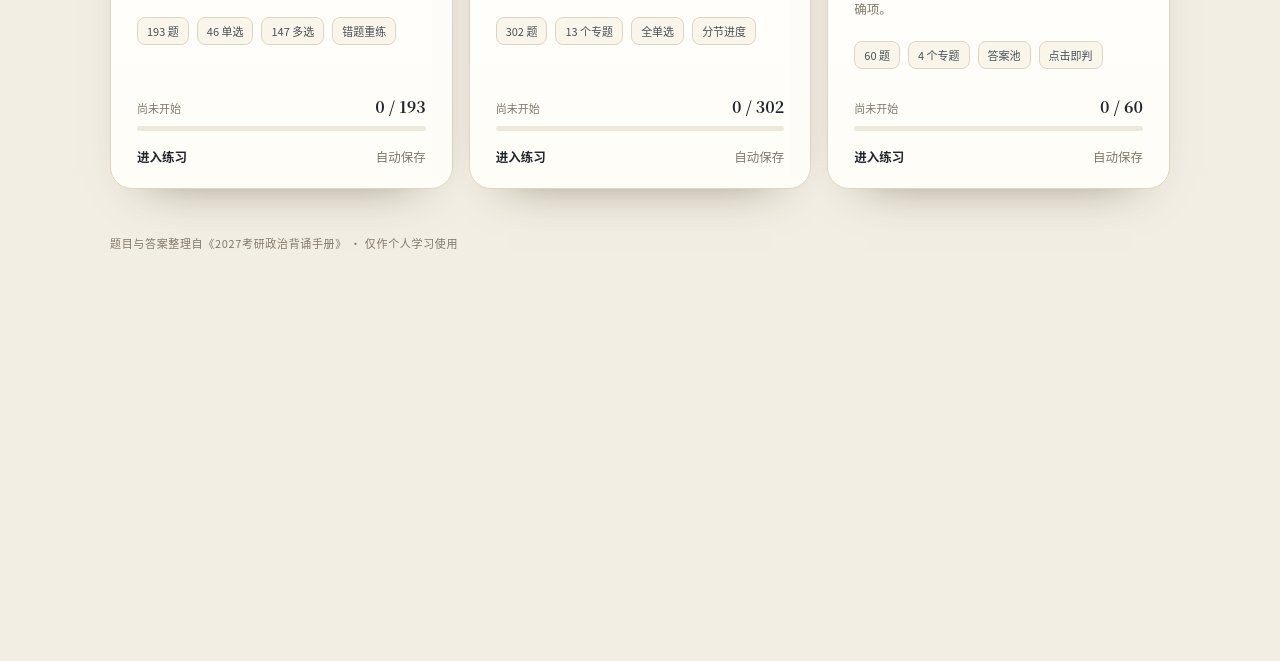
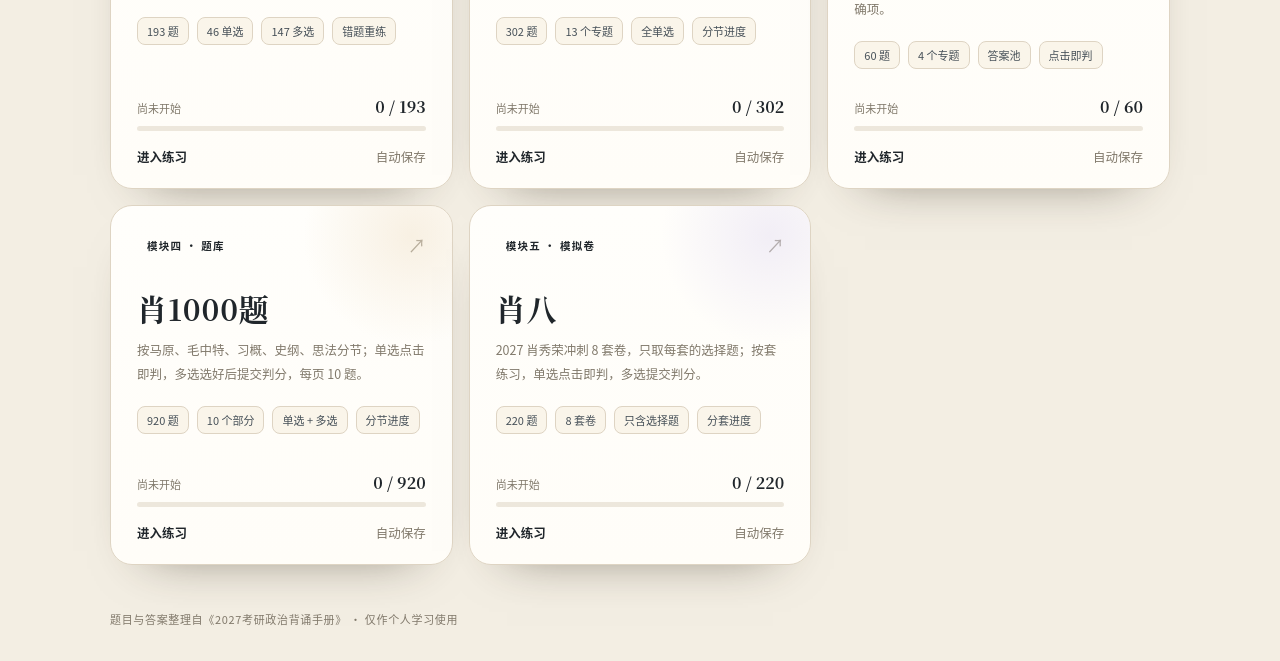
Before and after one commit to pengpoiuyy/kaoyan-politics-quiz, a plain HTML site: page index.html in a window 1280 px wide. Shown: the part 482-1143 px from the top of the page. Before the commit the page ends 800 px from the top, so only its background shows below. Drawn offline with Linux system fonts and the light colour scheme.

Commit message:
Add index.html

```diff
--- a/index.html
+++ b/index.html
@@ -134,6 +134,8 @@
   .module.shizheng::after { background: radial-gradient(circle, var(--accent-soft), transparent 70%); }
   .module.bianxi::after { background: radial-gradient(circle, var(--blue-soft), transparent 70%); }
   .module.matching::after { background: radial-gradient(circle, var(--jade-soft), transparent 70%); }
+  .module.xiao1000::after { background: radial-gradient(circle, #f2e5cf, transparent 70%); }
+  .module.xiaoba::after { background: radial-gradient(circle, #e7e1f2, transparent 70%); }
 
   .card-top { display: flex; align-items: center; justify-content: space-between; gap: 12px; }
   .kind {
@@ -218,11 +220,11 @@
   <section class="hero">
     <p class="eyebrow">每天十题 · 稳步上岸</p>
     <h2>今天刷哪一块？</h2>
-    <p>时政套题、知识点辨析、会议人物著作配对，三个模块分开记进度，互不干扰。</p>
+    <p>时政套题、知识点辨析、会议人物著作、肖1000题、肖八，五个模块分开记进度，互不干扰。</p>
   </section>
 
   <main class="modules">
-    <a class="module shizheng" href="shizheng.html">
+    <a class="module shizheng" href="shizheng.html?v=20261118">
       <div class="card-top">
         <span class="kind">模块一 · 套题</span>
         <span class="arrow" aria-hidden="true">↗</span>
@@ -242,7 +244,7 @@
       </div>
     </a>
 
-    <a class="module bianxi" href="bianxi.html">
+    <a class="module bianxi" href="bianxi.html?v=20261118">
       <div class="card-top">
         <span class="kind">模块二 · 专项</span>
         <span class="arrow" aria-hidden="true">↗</span>
@@ -262,7 +264,7 @@
       </div>
     </a>
 
-    <a class="module matching" href="matching.html">
+    <a class="module matching" href="matching.html?v=20261118">
       <div class="card-top">
         <span class="kind">模块三 · 配对</span>
         <span class="arrow" aria-hidden="true">↗</span>
@@ -281,6 +283,45 @@
         <div class="cta"><span>进入练习</span><em>自动保存</em></div>
       </div>
     </a>
+    <a class="module xiao1000" href="xiao1000.html?v=20261119">
+      <div class="card-top">
+        <span class="kind">模块四 · 题库</span>
+        <span class="arrow" aria-hidden="true">↗</span>
+      </div>
+      <h3>肖1000题</h3>
+      <p class="desc">按马原、毛中特、习概、史纲、思法分节；单选点击即判，多选选好后提交判分，每页 10 题。</p>
+      <div class="facts">
+        <span class="fact">920 题</span>
+        <span class="fact">10 个部分</span>
+        <span class="fact">单选 + 多选</span>
+        <span class="fact">分节进度</span>
+      </div>
+      <div class="progress-block">
+        <div class="progress-line"><span id="xq-label">尚未开始</span><b id="xq-count">0 / 920</b></div>
+        <div class="bar"><i id="xq-bar"></i></div>
+        <div class="cta"><span>进入练习</span><em>自动保存</em></div>
+      </div>
+    </a>
+
+    <a class="module xiaoba" href="xiaoba.html?v=20261119">
+      <div class="card-top">
+        <span class="kind">模块五 · 模拟卷</span>
+        <span class="arrow" aria-hidden="true">↗</span>
+      </div>
+      <h3>肖八</h3>
+      <p class="desc">2027 肖秀荣冲刺 8 套卷，只取每套的选择题；按套练习，单选点击即判，多选提交判分。</p>
+      <div class="facts">
+        <span class="fact">220 题</span>
+        <span class="fact">8 套卷</span>
+        <span class="fact">只含选择题</span>
+        <span class="fact">分套进度</span>
+      </div>
+      <div class="progress-block">
+        <div class="progress-line"><span id="xb-label">尚未开始</span><b id="xb-count">0 / 220</b></div>
+        <div class="bar"><i id="xb-bar"></i></div>
+        <div class="cta"><span>进入练习</span><em>自动保存</em></div>
+      </div>
+    </a>
   </main>
 
   <footer>题目与答案整理自《2027考研政治背诵手册》 · 仅作个人学习使用</footer>
@@ -290,9 +331,11 @@
   const KEYS = {
     shizheng: "kaoyan-politics-quiz-2027-v1",
     bianxi: "kaoyan-politics-bianxi-2027-v1",
-    matching: "kaoyan-politics-matching-2027-v1"
+    matching: "kaoyan-politics-matching-2027-v1",
+    xiao1000: "kaoyan-politics-xiao1000-2027-v1",
+    xiaoba: "kaoyan-politics-xiaoba-2027-v1"
   };
-  const TOTALS = { shizheng: 193, bianxi: 302, matching: 60 };
+  const TOTALS = { shizheng: 193, bianxi: 302, matching: 60, xiao1000: 920, xiaoba: 220 };
 
   function readCount(key) {
     try {
@@ -316,6 +359,8 @@
   paint("sz", KEYS.shizheng, TOTALS.shizheng);
   paint("bx", KEYS.bianxi, TOTALS.bianxi);
   paint("pp", KEYS.matching, TOTALS.matching);
+  paint("xq", KEYS.xiao1000, TOTALS.xiao1000);
+  paint("xb", KEYS.xiaoba, TOTALS.xiaoba);
 </script>
 </body>
 </html>
```
